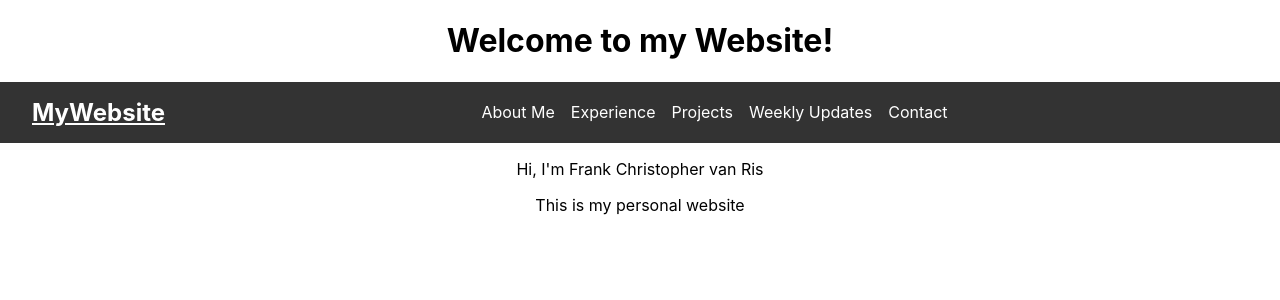
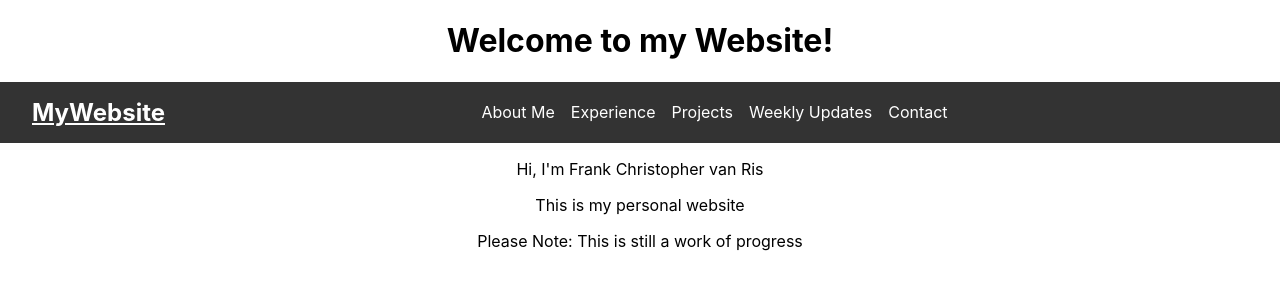
Before and after one commit to FrankVanris2/frankvanris2.github.io, a React (Create React App) app in the folder frank_vanris_website/: page / in a window 1280 px wide. Shown: the top 300 px of the page. Built offline with nearby package versions, Linux system fonts and the light colour scheme.

Commit message:
adding github page functionality

```diff
--- a/frank_vanris_website/package.json
+++ b/frank_vanris_website/package.json
@@ -9,7 +9,7 @@
     "@testing-library/user-event": "^13.5.0",
     "react": "^19.2.1",
     "react-dom": "^19.2.1",
-    "react-scripts": "5.0.1",
+    "react-scripts": "^5.0.1",
     "web-vitals": "^2.1.4"
   },
   "scripts": {
@@ -35,5 +35,8 @@
       "last 1 firefox version",
       "last 1 safari version"
     ]
+  },
+  "devDependencies": {
+    "gh-pages": "^6.3.0"
   }
 }
--- a/frank_vanris_website/src/App.js
+++ b/frank_vanris_website/src/App.js
@@ -9,6 +9,7 @@ function App() {
       <Navbar />
       <p>Hi, I'm Frank Christopher van Ris</p>
       <p>This is my personal website</p>
+      <p>Please Note: This is still a work of progress</p>
     </div>
   );
 }
```
Also changed, not shown: 2 other files (tests, documents, lock files or other folders).
